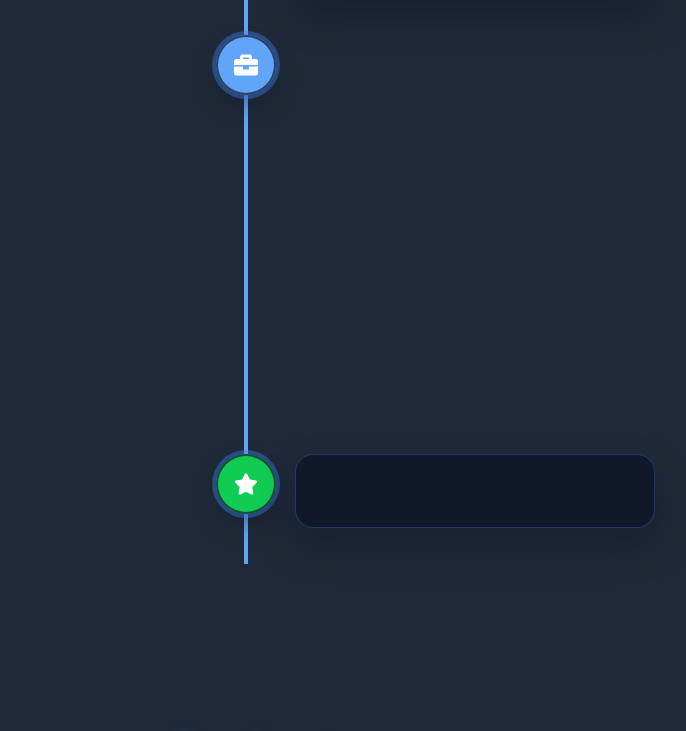
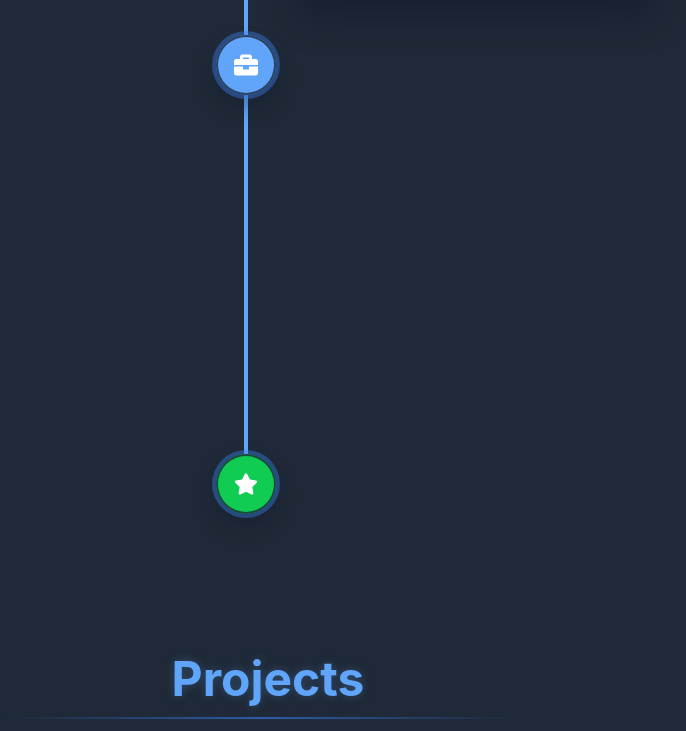
Before and after one commit to AmielHalili/my-portfolio, a React (Vite) app: page / in a window 1280 px wide. Shown: the part 4093-4824 px from the top of the page, without its empty margins (394-1080 px from the left). Built offline with nearby package versions, Linux system fonts and the light colour scheme.

Commit message:
fixed bug in experiences

```diff
--- a/src/components/Experience.jsx
+++ b/src/components/Experience.jsx
@@ -86,6 +86,8 @@ const Experience = () => {
           })}
           <VerticalTimelineElement
             iconStyle={{ background: 'rgb(16, 204, 82)', color: '#fff' }}
+            contentStyle={{ display: 'none' }}
+            contentArrowStyle={{ display: 'none' }}
             icon={<FaStar />}
           />
         </VerticalTimeline>
```
